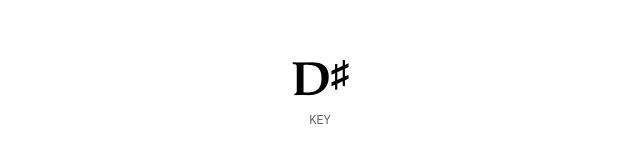
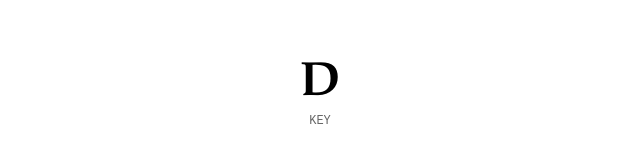
Before and after one commit to frankalbenesius/chords, a React (Vite) app: page / in a window 1280 px wide. Shown: the part 204-364 px from the top of the page, without its empty margins (320-960 px from the left). Built offline with nearby package versions, Linux system fonts and the light colour scheme.

Commit message:
Fix keys

```diff
--- a/src/App.tsx
+++ b/src/App.tsx
@@ -2,17 +2,17 @@ import React, { useReducer } from "react";
 
 const scales = [
   "C",
+  "G",
+  "D",
+  "A",
+  "E",
+  "B/C♭",
+  "F♯/G♭",
   "C♯/D♭",
-  "D",
-  "D♯/E♭",
-  "E",
+  "A♭",
+  "E♭",
+  "B♭",
   "F",
-  "F♯/G♭",
-  "G",
-  "G♯/A♭",
-  "A",
-  "A♯/B♭",
-  "B",
 ] as const;
 type Scale = (typeof scales)[number];
 
@@ -89,18 +89,12 @@ export default function App() {
   );
 }
 
-const SHARP = "♯";
-// const FLAT = "♭";
-
 const KeySection: React.FC<{
   scale: Scale;
 }> = ({ scale }) => {
   return (
     <section className="section key">
-      <div className="content">
-        {scale}
-        <span className="modifier">{SHARP}</span>
-      </div>
+      <div className="content">{scale}</div>
       <div className="label">key</div>
     </section>
   );
--- a/src/index.css
+++ b/src/index.css
@@ -55,10 +55,6 @@ html {
   line-height: 1;
 }
 
-.section .content .modifier {
-  font-size: 1.5rem;
-}
-
 .section .label {
   text-transform: uppercase;
   font-family: monospace;
```
